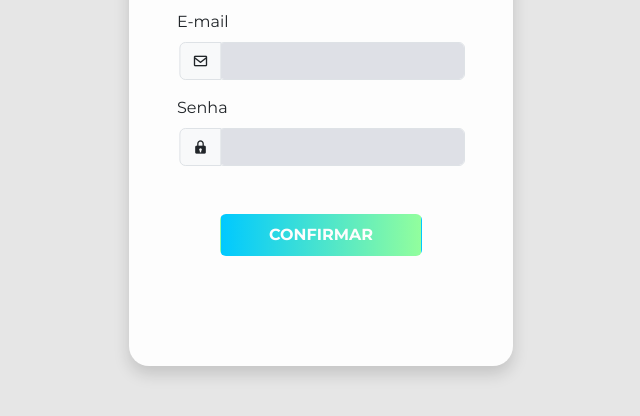
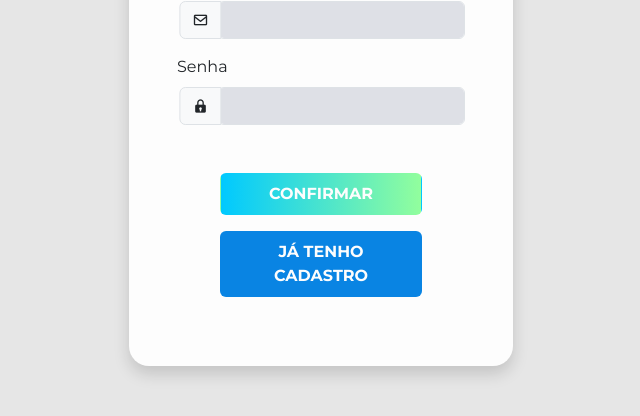
Before and after one commit to loreslei/reg_auth_llibre, a website: page public/login.html in a window 1280 px wide. Shown: the part 294-710 px from the top of the page, without its empty margins (319-959 px from the left). Drawn offline with nearby package versions, Linux system fonts and the light colour scheme.

Commit message:
register and login front-end improved

```diff
--- a/public/login.html
+++ b/public/login.html
@@ -40,6 +40,9 @@
                     <div class="mb-3 d-flex justify-content-center">
                         <button id="BtnCadastrar" class="btn rounded text-uppercase" type="submit"><b>Confirmar</b></button>
                     </div>
+                    <div class="mb-3 d-flex justify-content-center">
+                        <a href="register.html" id="BtnLogin" class="btn rounded text-uppercase"><b>Já Tenho Cadastro</b></a>
+                    </div>
                 </form>
             </div>
          </div>
--- a/public/styles/login.css
+++ b/public/styles/login.css
@@ -36,6 +36,18 @@
     opacity: 65%;
 }
 
+#BtnLogin{
+    background-color: #0984e3;
+    color: #fdfdfd;
+    width: 70%;
+    padding: .5rem 1rem .5rem 1rem;
+    transition: all 1s ease-out;
+}
+
+#BtnLogin:hover{
+    opacity: 65%;
+}
+
 
 @media(max-width:1500px){
 
```
Also changed, not shown: public/register.html (+1 -1 lines).
